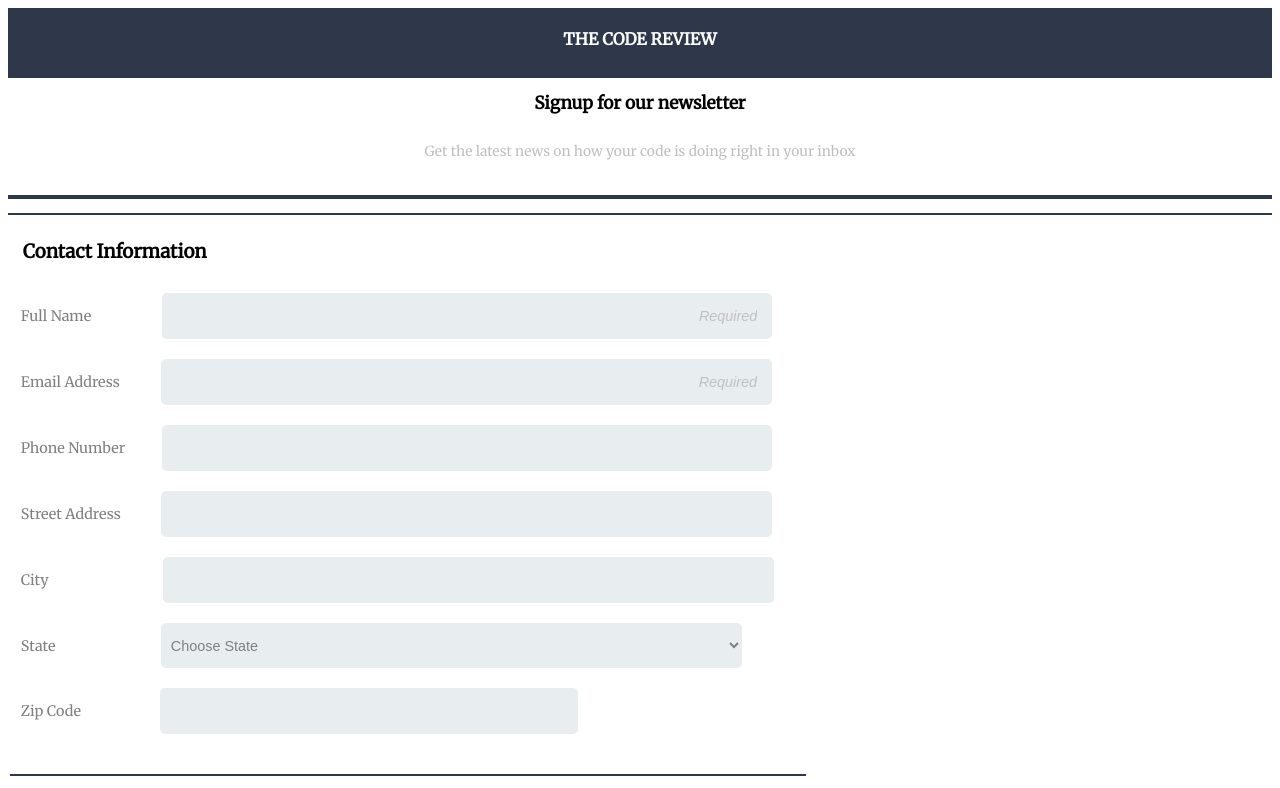
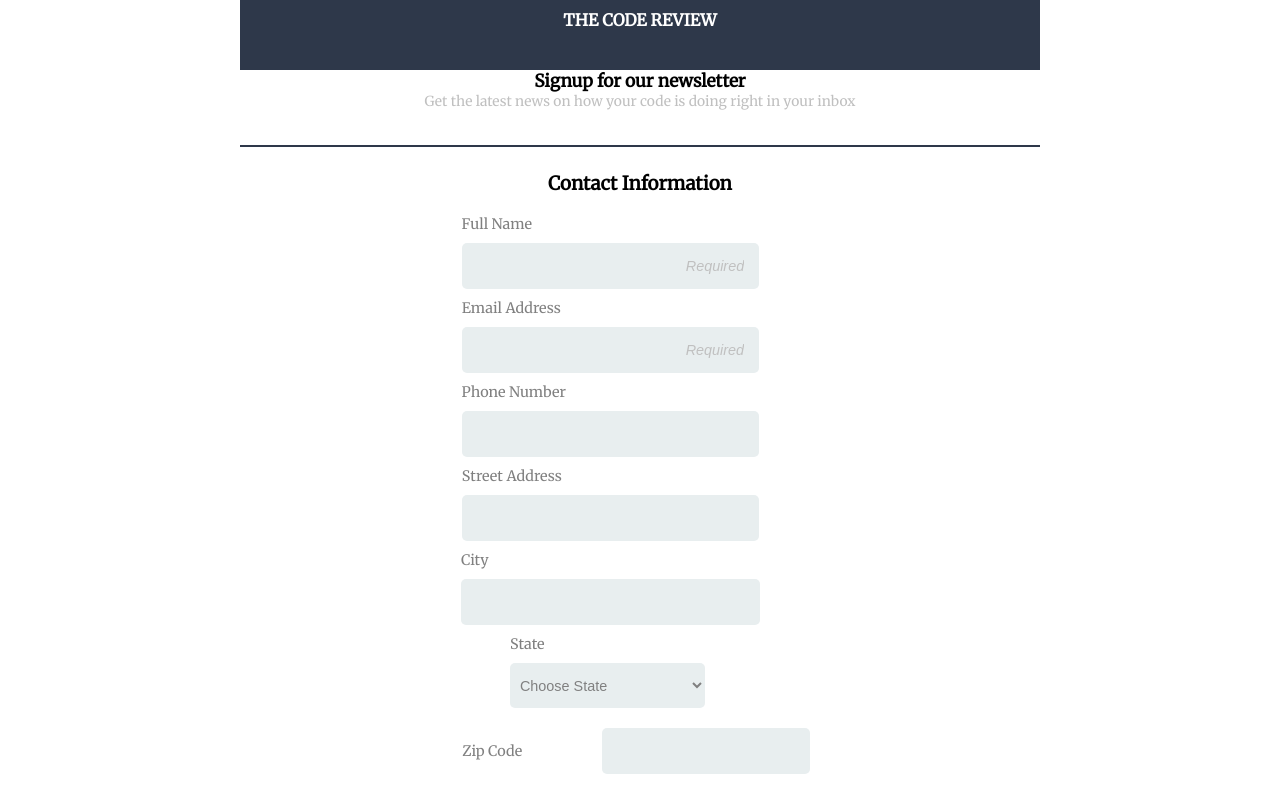
Before and after one commit to Arnold-Nunez/Techdegree-Project-3, a plain HTML site: page index.html in a window 1280 px wide. Shown: the top 788 px of the page. Drawn offline with Linux system fonts and the light colour scheme.

Commit message:
Update styles.css

```diff
--- a/css/styles.css
+++ b/css/styles.css
@@ -1,4 +1,8 @@
 /* main--------------- */
+* {
+  max-width: 800px;
+  margin: 0 auto;
+}
 
 body {
   background: #fff;
@@ -35,7 +39,6 @@ header {
 }
 
 .sub-head p {
-  border-bottom: 4px solid #2e384a;
   padding-bottom: 35px;
   color: silver;
   font-size: 1.2em;
```
